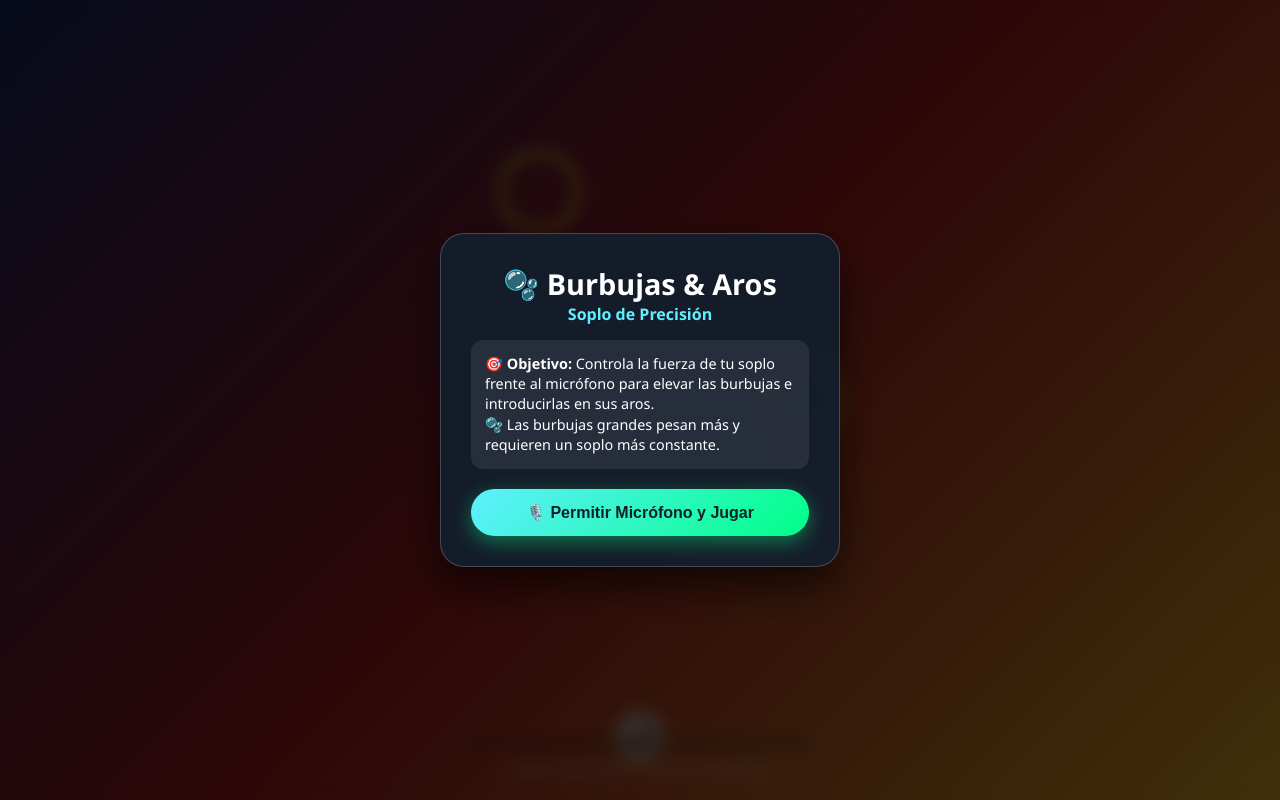
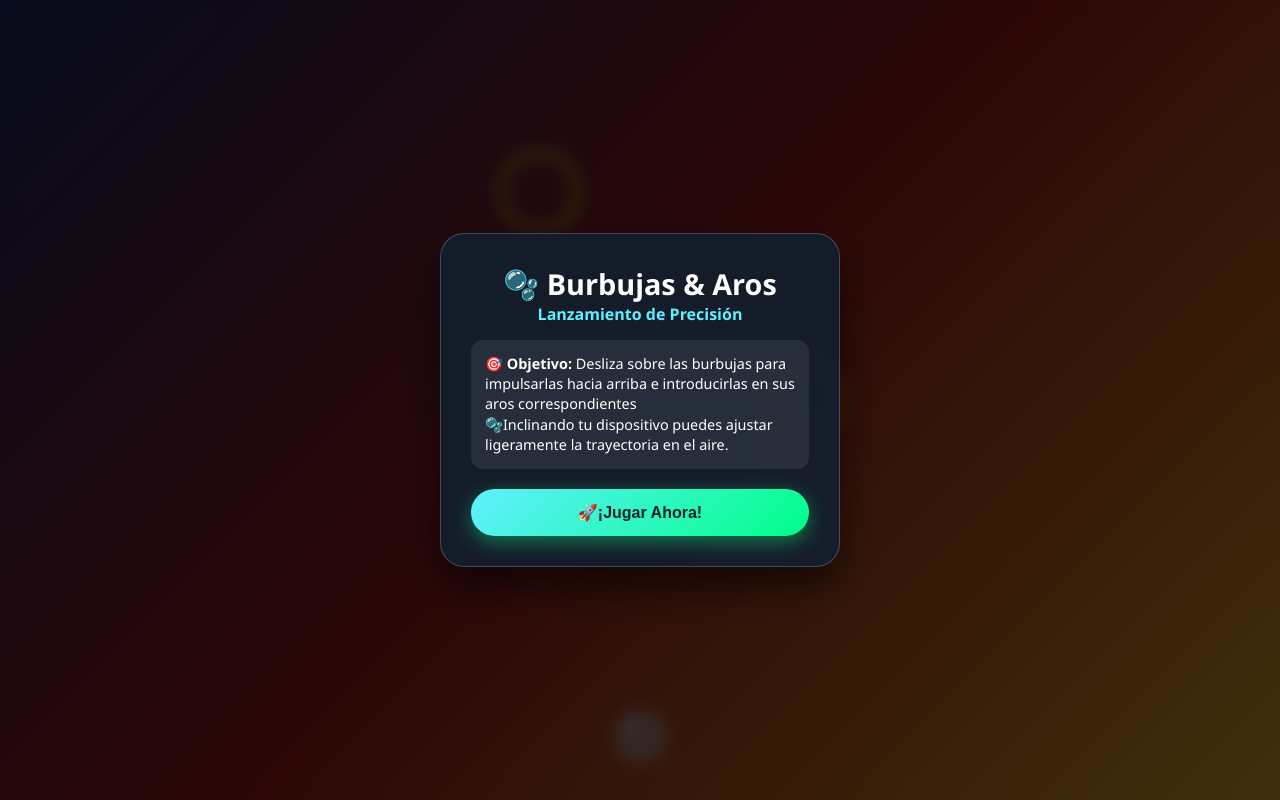
Before and after one commit to francisdata12/juego-burbujas, a plain HTML site: page index.html in a window 1280 px wide. Drawn offline with Linux system fonts and the light colour scheme.

Commit message:
Update index.html

```diff
--- a/index.html
+++ b/index.html
@@ -21,22 +21,16 @@
 
   <canvas id="gameCanvas"></canvas>
 
-  <div id="hud-controls">
-    <div id="blow-meter-container">
-      <div id="blow-meter"></div>
-    </div>
-    <p id="feedback">Sopla suave para mover la burbuja</p>
-  </div>
-
   <div id="welcome-modal">
     <div class="modal-card">
       <h1>🫧 Burbujas & Aros</h1>
-      <p class="subtitle">Soplo de Precisión</p>
+      <p class="subtitle">Lanzamiento de Precisión</p>
       <div class="instructions">
-        <p>🎯 <strong>Objetivo:</strong> Controla la fuerza de tu soplo frente al micrófono para elevar las burbujas e introducirlas en sus aros.</p>
-        <p>🫧 Las burbujas grandes pesan más y requieren un soplo más constante.</p>
+        <p>🎯 <strong>Objetivo:</strong> Desliza sobre las burbujas para impulsarlas hacia arriba e introducirlas en sus aros correspondientes</p>
+        <p>🫧Inclinando tu dispositivo puedes ajustar ligeramente la trayectoria en el aire.</p>
       </div>
-      <button id="start-btn">🎙️ Permitir Micrófono y Jugar</button>
+
+    <button id="start-btn">🚀¡Jugar Ahora!</button>
     </div>
   </div>
 
```
